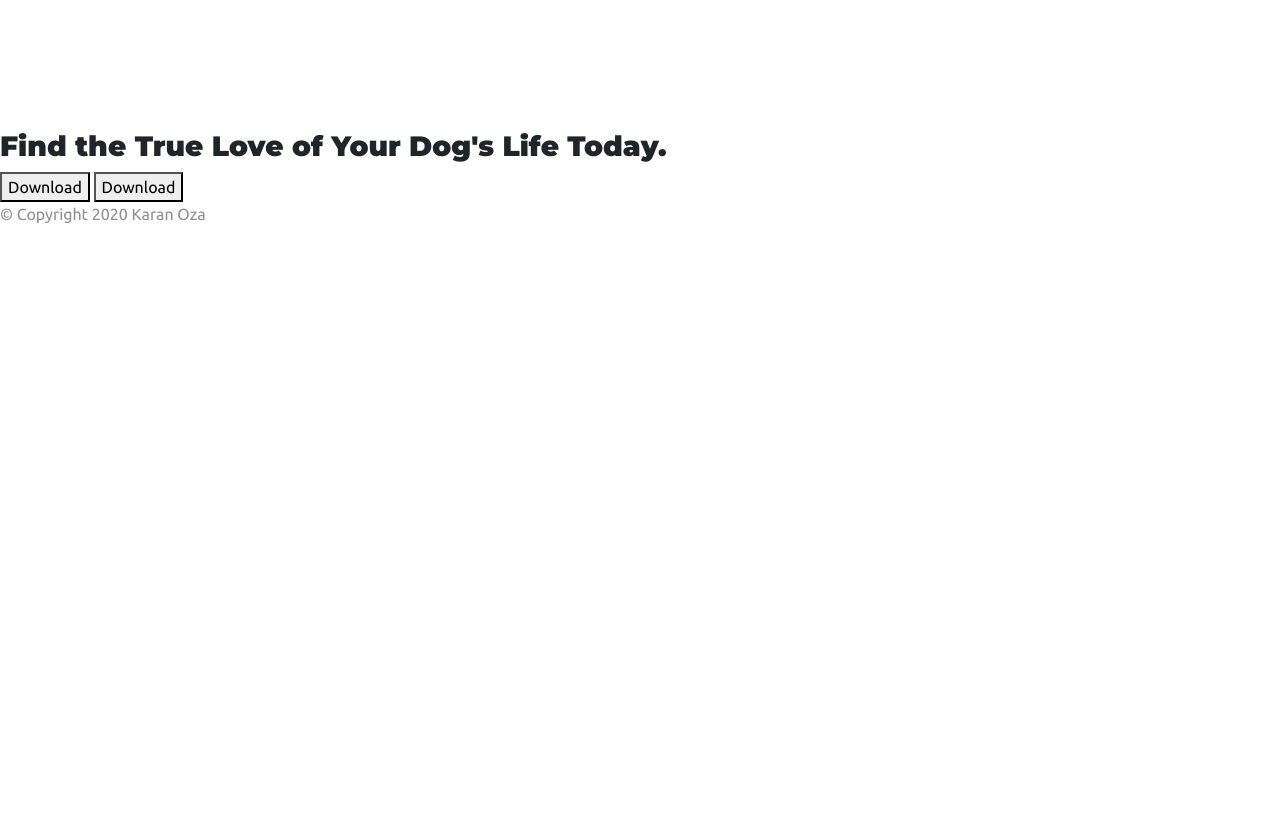
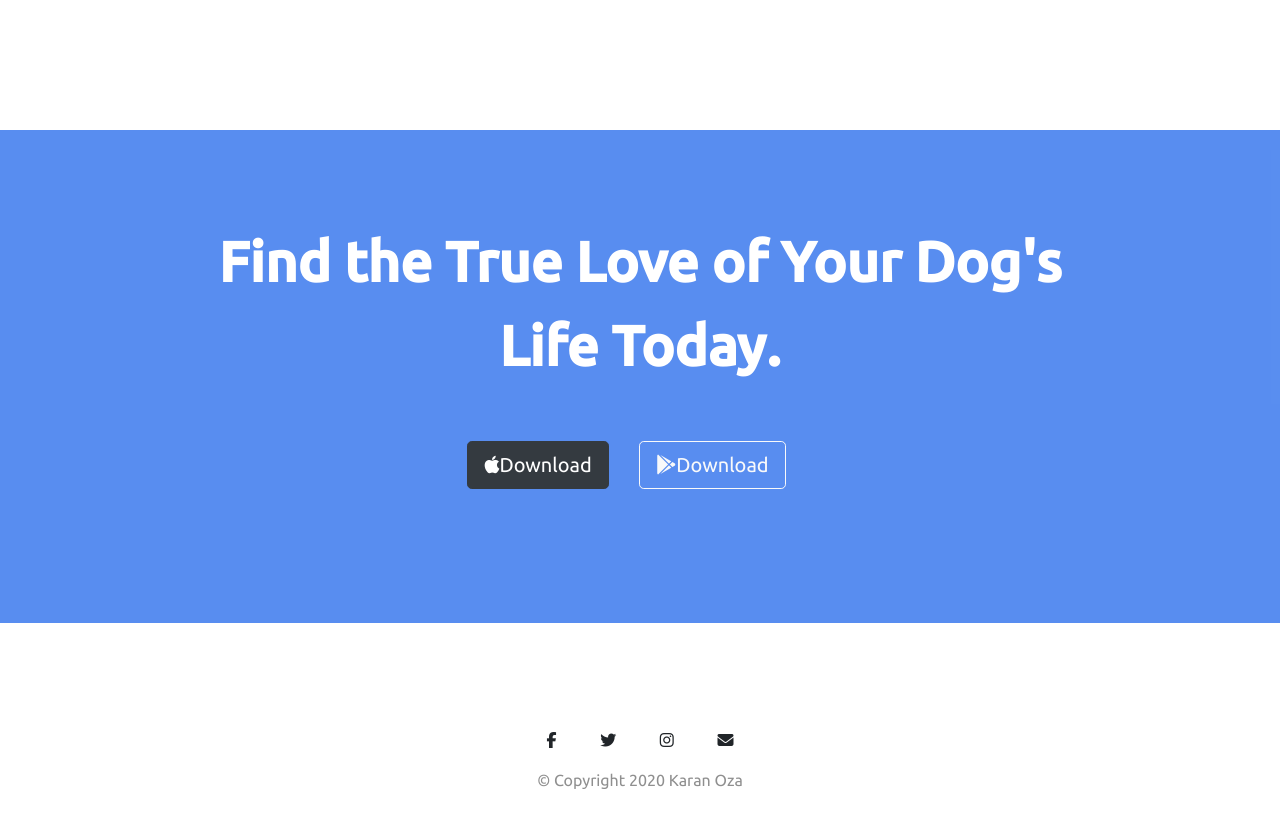
Before and after one commit to karanoza/Landing-page-template, a plain HTML site: page index.html in a window 1280 px wide. Shown: the part 2391-3219 px from the top of the page. Before the commit the page ends 2633 px from the top, so only its background shows below. Drawn offline with nearby package versions, Linux system fonts and the light colour scheme.

Commit message:
social icons & media margin

```diff
--- a/css/styles.css
+++ b/css/styles.css
@@ -127,3 +127,37 @@ p {
 .pricing-column {
   padding: 3% 2%;
 }
+/* footer section */
+
+#footer {
+  padding: 7% 15%;
+  text-align: center;
+}
+
+.social-icon {
+  margin: 20px;
+}
+/* Media queries */
+
+#cta {
+  background-color: #0a58e9ad;
+  color: white;
+  padding: 7% 15%;
+  text-align: center;
+}
+
+.cta-heading {
+  font-family: "Ubuntu", sans-serif;
+  font-size: 3.5rem;
+  line-height: 1.5;
+}
+
+@media (max-width: 1028px) {
+  #title {
+    text-align: center;
+  }
+  .title-image {
+    position: static;
+    transform: rotate(0);
+  }
+}
--- a/index.html
+++ b/index.html
@@ -36,13 +36,13 @@
           <div class="collapse navbar-collapse" id="navbarSupportedContent">
             <ul class="navbar-nav ml-auto">
               <li class="nav-item">
-                <a class="nav-link" href="">Contact</a>
+                <a class="nav-link" href="#footer">Contact</a>
               </li>
               <li class="nav-item">
-                <a class="nav-link" href="">Pricing</a>
+                <a class="nav-link" href="#pricing">Pricing</a>
               </li>
               <li class="nav-item">
-                <a class="nav-link" href="">Download</a>
+                <a class="nav-link" href="#cta">Download</a>
               </li>
             </ul>
           </div>
@@ -229,14 +229,25 @@
     <!-- Call to Action -->
 
     <section id="cta">
-      <h3>Find the True Love of Your Dog's Life Today.</h3>
-      <button type="button">Download</button>
-      <button type="button">Download</button>
+      <h3 class="cta-heading">Find the True Love of Your Dog's Life Today.</h3>
+      <button class="download-button btn btn-lg btn-dark" type="button">
+        <i class="fab fa-apple"></i>Download
+      </button>
+      <button
+        class="download-button btn btn-lg btn-outline-light"
+        type="button"
+      >
+        <i class="fab fa-google-play"></i>Download
+      </button>
     </section>
 
     <!-- Footer -->
 
     <footer id="footer">
+      <i class="social-icon fab fa-facebook-f"></i>
+      <i class="social-icon fab fa-twitter"></i>
+      <i class="social-icon fab fa-instagram"></i>
+      <i class="social-icon fas fa-envelope"></i>
       <p>© Copyright 2020 Karan Oza</p>
     </footer>
     <!-- font awesome kit -->
```
